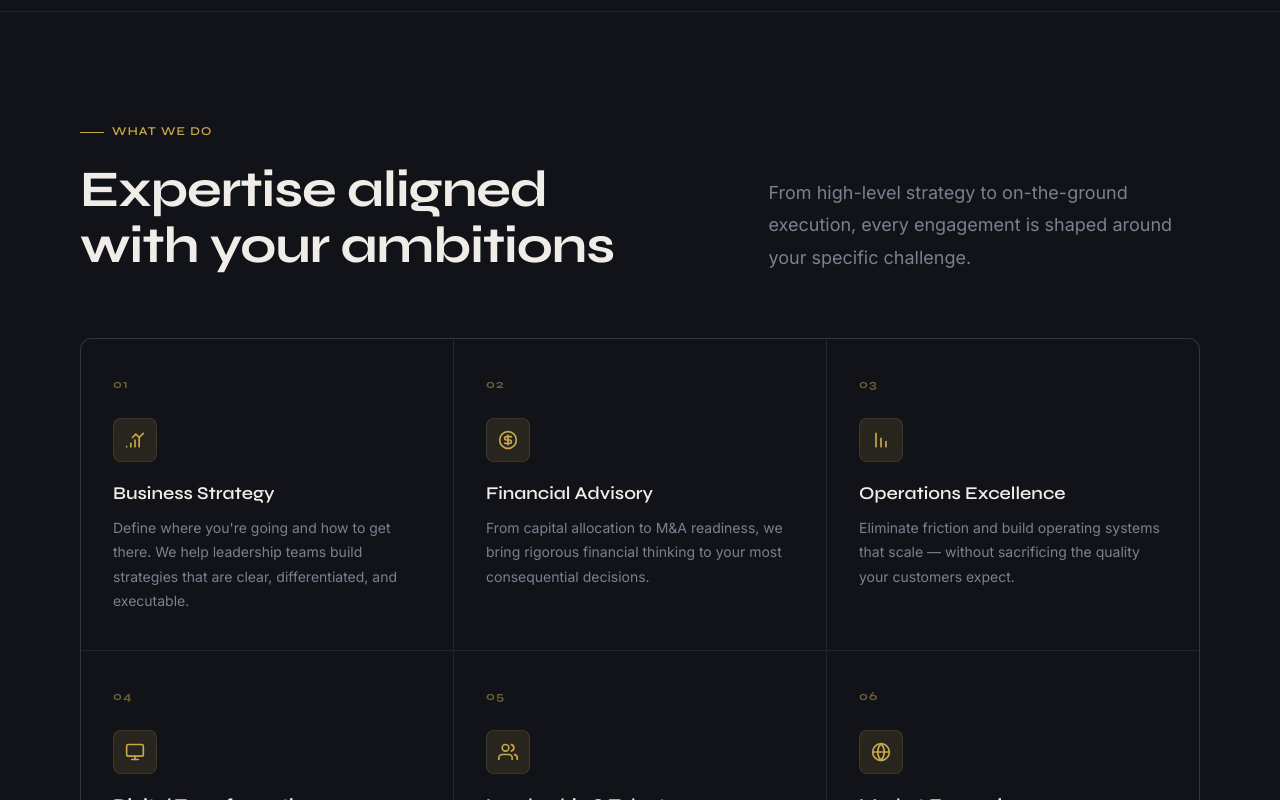
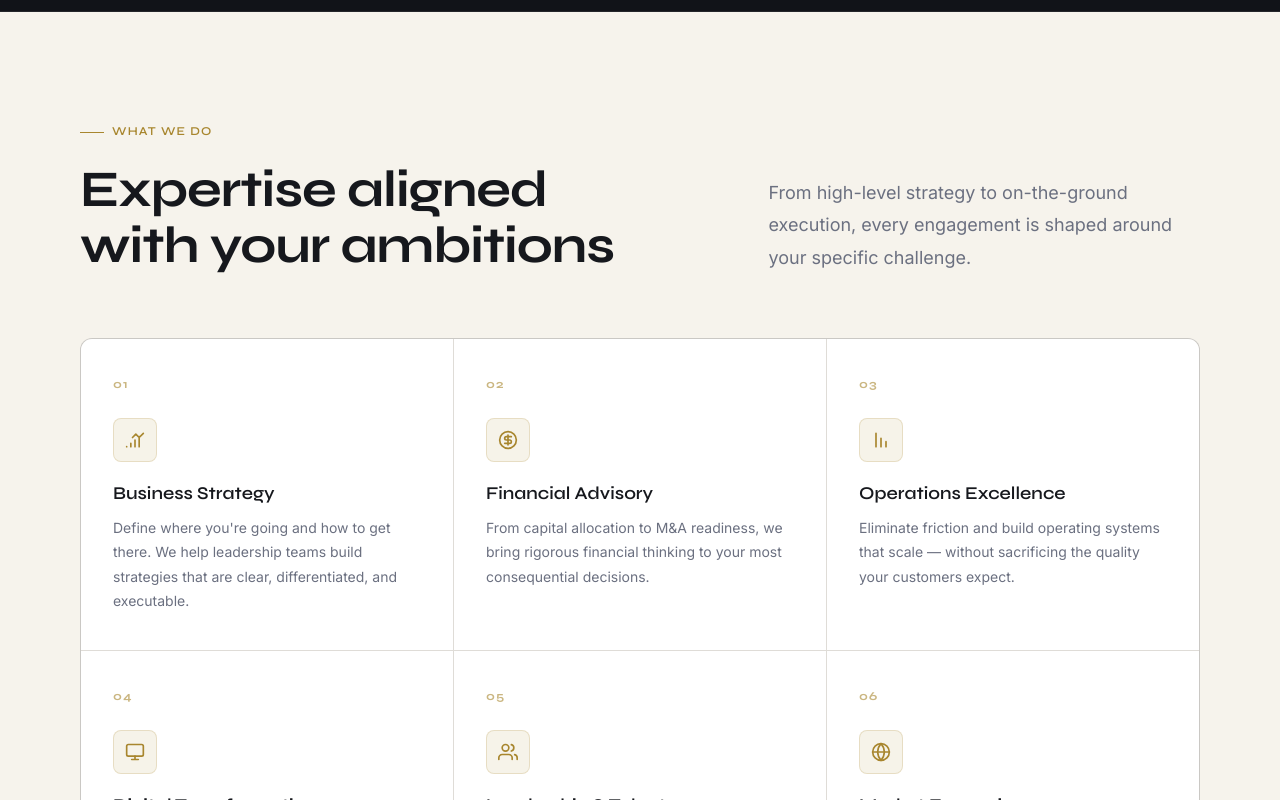
Before and after one commit to maliqhassan/hayaconsultant-, a Next.js app: page / in a window 1280 px wide. Shown: the part 1120-1920 px from the top of the page. Built offline with nearby package versions, Linux system fonts and the light colour scheme.

Commit message:
Add light cream sections for contrast (services, process)

```diff
--- a/app/globals.css
+++ b/app/globals.css
@@ -12,6 +12,13 @@
   --gold-h: #D4B862;
   --gold-dim: rgba(200,168,75,.12);
   --nav-h: 68px;
+  /* light section palette */
+  --lt-bg: #F6F3EC;
+  --lt-card: #FFFFFF;
+  --lt-ink: #16181D;
+  --lt-muted: #6B7080;
+  --lt-border: rgba(22,24,29,.1);
+  --lt-gold: #A8862E;
 }
 *, *::before, *::after { box-sizing: border-box; margin: 0; padding: 0; }
 html { scroll-behavior: smooth; }
@@ -85,18 +92,21 @@ nav.scrolled { background: rgba(12,13,15,.92); backdrop-filter: blur(16px); bord
 @keyframes marquee { from { transform: translateX(0); } to { transform: translateX(-50%); } }
 .trust-item { font-family: 'Syne', sans-serif; font-size: .9375rem; font-weight: 600; color: var(--ink-muted); opacity: .5; flex-shrink: 0; }
 
-/* SERVICES */
-.services { background: var(--bg2); }
+/* SERVICES — light section */
+.services { background: var(--lt-bg); color: var(--lt-ink); }
+.services .eyebrow { color: var(--lt-gold); }
+.services .eyebrow::before { background: var(--lt-gold); }
+.services .lead { color: var(--lt-muted); }
 .services-top { display: flex; align-items: flex-end; justify-content: space-between; gap: 2rem; flex-wrap: wrap; margin-bottom: clamp(2.5rem, 5vw, 4rem); }
-.svc-grid { display: grid; grid-template-columns: repeat(3, 1fr); gap: 1px; background: var(--border); border: 1px solid var(--border); border-radius: 12px; overflow: hidden; }
-.svc { background: var(--bg2); padding: 2.25rem 2rem; position: relative; transition: background .25s; }
-.svc:hover { background: var(--bg3); }
-.svc-num { font-family: 'Syne', sans-serif; font-size: .75rem; font-weight: 700; color: var(--gold); opacity: .5; margin-bottom: 1.5rem; letter-spacing: .1em; }
-.svc-icon { width: 44px; height: 44px; border-radius: 8px; background: var(--gold-dim); border: 1px solid rgba(200,168,75,.15); display: flex; align-items: center; justify-content: center; color: var(--gold); margin-bottom: 1.25rem; }
-.svc h3 { margin-bottom: .625rem; }
-.svc p { font-size: .875rem; color: var(--ink-muted); line-height: 1.75; }
-.svc-arrow { position: absolute; top: 2rem; right: 2rem; color: var(--ink-muted); opacity: 0; transform: translateX(-4px); transition: all .2s; }
-.svc:hover .svc-arrow { opacity: 1; transform: none; color: var(--gold); }
+.svc-grid { display: grid; grid-template-columns: repeat(3, 1fr); gap: 1px; background: var(--lt-border); border: 1px solid var(--lt-border); border-radius: 12px; overflow: hidden; }
+.svc { background: var(--lt-card); padding: 2.25rem 2rem; position: relative; transition: background .25s, box-shadow .25s; }
+.svc:hover { background: #FDFBF6; box-shadow: inset 0 -3px 0 var(--gold); }
+.svc-num { font-family: 'Syne', sans-serif; font-size: .75rem; font-weight: 700; color: var(--lt-gold); opacity: .6; margin-bottom: 1.5rem; letter-spacing: .1em; }
+.svc-icon { width: 44px; height: 44px; border-radius: 8px; background: rgba(168,134,46,.1); border: 1px solid rgba(168,134,46,.2); display: flex; align-items: center; justify-content: center; color: var(--lt-gold); margin-bottom: 1.25rem; }
+.svc h3 { margin-bottom: .625rem; color: var(--lt-ink); }
+.svc p { font-size: .875rem; color: var(--lt-muted); line-height: 1.75; }
+.svc-arrow { position: absolute; top: 2rem; right: 2rem; color: var(--lt-muted); opacity: 0; transform: translateX(-4px); transition: all .2s; }
+.svc:hover .svc-arrow { opacity: 1; transform: none; color: var(--lt-gold); }
 
 /* ABOUT */
 .about-grid { display: grid; grid-template-columns: 1fr 1fr; gap: clamp(3rem, 6vw, 7rem); align-items: center; }
@@ -130,14 +140,18 @@ nav.scrolled { background: rgba(12,13,15,.92); backdrop-filter: blur(16px); bord
 .img-section-text .h2 { margin-bottom: 1rem; }
 .img-section-text .lead { margin-bottom: 2rem; }
 
-/* PROCESS */
+/* PROCESS — light section */
+.process { background: var(--lt-bg); color: var(--lt-ink); }
+.process .eyebrow { color: var(--lt-gold); }
+.process .eyebrow::before { background: var(--lt-gold); }
+.process .lead { color: var(--lt-muted); }
 .process-grid { display: grid; grid-template-columns: repeat(3, 1fr); gap: 1.5rem; margin-top: clamp(2.5rem, 5vw, 4rem); }
-.pstep { background: var(--bg2); border: 1px solid var(--border); border-radius: 12px; padding: 2rem; position: relative; overflow: hidden; transition: border-color .25s; }
-.pstep:hover { border-color: rgba(200,168,75,.3); }
-.pstep::before { content: attr(data-n); position: absolute; top: -1rem; right: 1.5rem; font-family: 'Syne', sans-serif; font-size: 5rem; font-weight: 800; color: var(--gold); opacity: .04; line-height: 1; }
-.pstep-n { font-family: 'Syne', sans-serif; font-size: .75rem; font-weight: 700; color: var(--gold); letter-spacing: .1em; margin-bottom: 1.25rem; }
-.pstep h3 { margin-bottom: .625rem; }
-.pstep p { font-size: .875rem; color: var(--ink-muted); line-height: 1.75; }
+.pstep { background: var(--lt-card); border: 1px solid var(--lt-border); border-radius: 12px; padding: 2rem; position: relative; overflow: hidden; transition: border-color .25s, box-shadow .25s; }
+.pstep:hover { border-color: rgba(168,134,46,.4); box-shadow: 0 12px 32px rgba(22,24,29,.08); }
+.pstep::before { content: attr(data-n); position: absolute; top: -1rem; right: 1.5rem; font-family: 'Syne', sans-serif; font-size: 5rem; font-weight: 800; color: var(--lt-gold); opacity: .07; line-height: 1; }
+.pstep-n { font-family: 'Syne', sans-serif; font-size: .75rem; font-weight: 700; color: var(--lt-gold); letter-spacing: .1em; margin-bottom: 1.25rem; }
+.pstep h3 { margin-bottom: .625rem; color: var(--lt-ink); }
+.pstep p { font-size: .875rem; color: var(--lt-muted); line-height: 1.75; }
 
 /* TESTIMONIALS */
 .testimonials { background: var(--bg2); }
--- a/app/page.jsx
+++ b/app/page.jsx
@@ -366,7 +366,7 @@ export default function Home() {
       </div>
 
       {/* PROCESS */}
-      <section id="process">
+      <section className="process" id="process">
         <div className="container">
           <div style={{ maxWidth: 600 }}>
             <span className="eyebrow reveal">How We Work</span>
```
